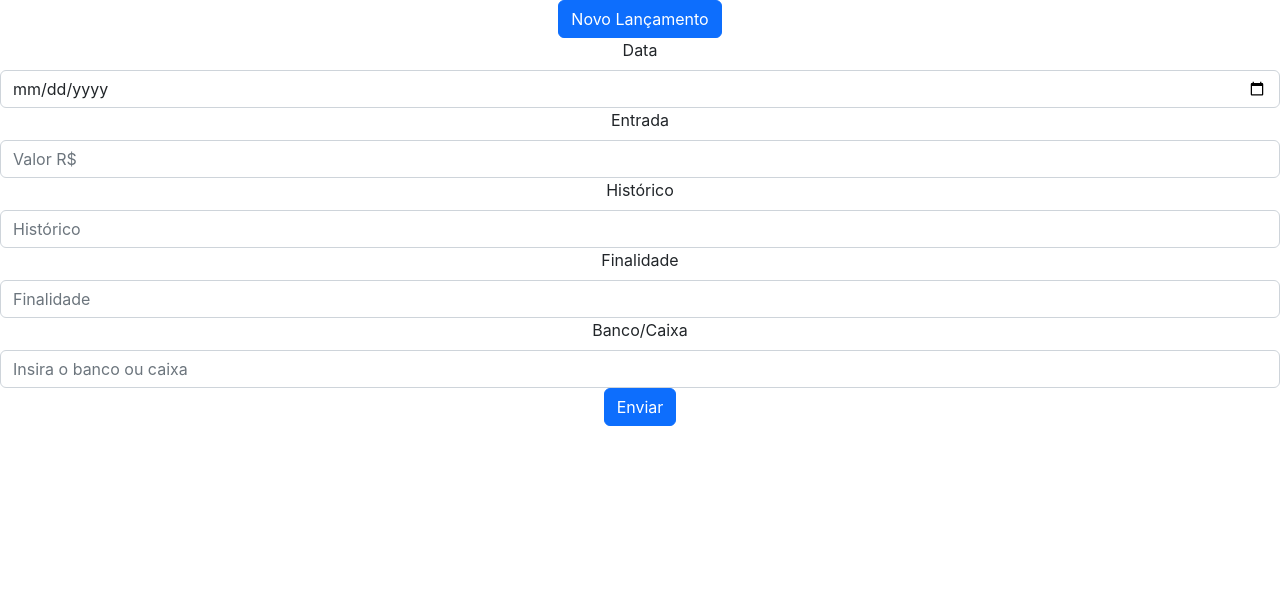
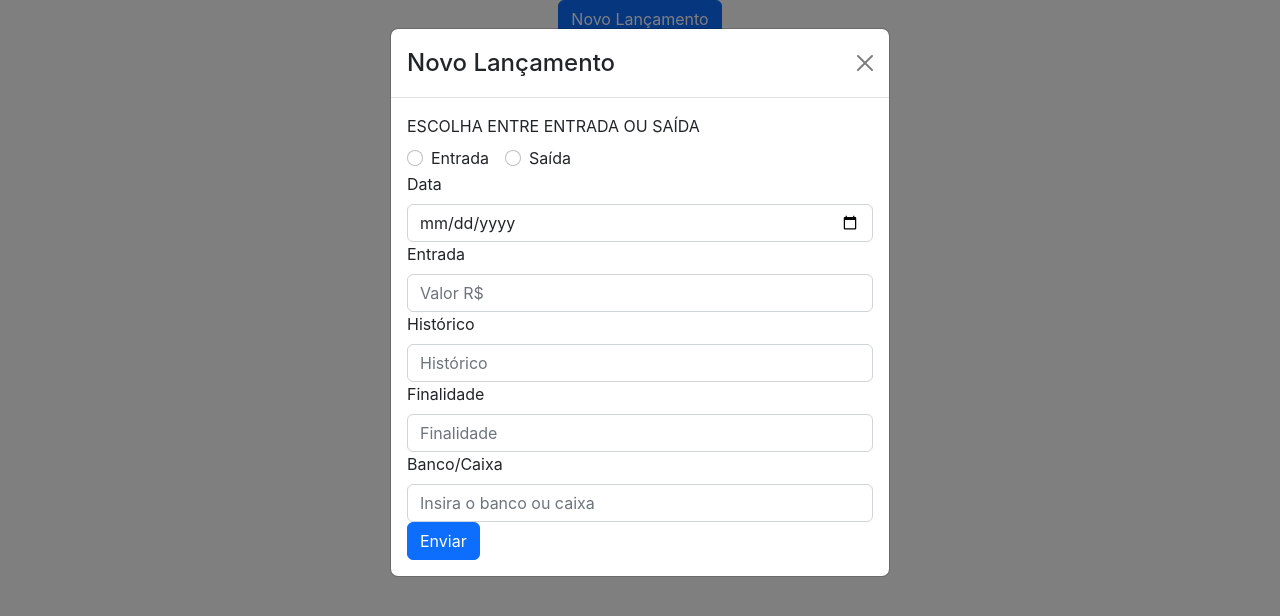
Before and after one commit to jonathasfrsantos/IBCNM_FRONT_RJS, a React (Create React App) app: page / in a window 1280 px wide. Both pictures are taken after a click on the button "Novo Lançamento". Shown: the top 616 px of the page. Built offline with nearby package versions, Linux system fonts and the light colour scheme.

Commit message:
adding radio button, props for mainForm and function for button show form

```diff
--- a/src/App.js
+++ b/src/App.js
@@ -1,13 +1,13 @@
 
 import './App.css';
 import { AddNewFormBtn } from './buttons/AddNewForm.Btn';
-import { MainForm } from './forms/MainForm';
+
 
 function App() {
   return (
     <div className="App">
       <AddNewFormBtn />
-      <MainForm />
+
     </div>
   );
 }
--- a/src/buttons/AddNewForm.Btn.js
+++ b/src/buttons/AddNewForm.Btn.js
@@ -1,14 +1,24 @@
+import { useState } from "react";
 import { Button } from "react-bootstrap";
+import { MainForm } from "../forms/MainForm";
 
-export function AddNewFormBtn(){
+export function AddNewFormBtn() {
+  const [showForm, setShowForm] = useState(false);
 
+  const handleClose = () => {
+    setShowForm(false);
+  };
 
-    return (
-        <div>
-            <Button variant="primary" onClick={console.log("click")}>
-                Novo Lançamento
-            </Button>
+  const handleShowForm = () => {
+    setShowForm((prevState) => (prevState = true));
+  };
 
-        </div>
-    )
+  return (
+    <div>
+      <Button variant="primary" onClick={handleShowForm}>
+        Novo Lançamento
+      </Button>
+      <MainForm show={showForm} close={handleClose} />
+    </div>
+  );
 }
--- a/src/forms/MainForm.js
+++ b/src/forms/MainForm.js
@@ -1,7 +1,7 @@
-import React, { useState } from 'react';
-import { Form, Button } from 'react-bootstrap';
+import React, { useState } from "react";
+import { Form, Button,  Modal, ModalBody } from "react-bootstrap";
 
-export function MainForm() {
+export function MainForm({show, close}) {
   const [lancamento, setLancamento] = useState({
     id: "",
     data: "",
@@ -9,21 +9,54 @@ export function MainForm() {
     saida: "",
     historico: "",
     finalidade: "",
-    bancoCaixa:""
+    bancoCaixa: "",
   });
 
+  const [tipoMovimento, setTipoMovimento] = useState("");
+
+
+
   const handleChange = (e) => {
-    setLancamento({...lancamento, [e.target.name]: e.target.value});
-  }
+    setLancamento({ ...lancamento, [e.target.name]: e.target.value });
+  };
 
   const handleSubmit = (event) => {
     event.preventDefault();
     setLancamento(lancamento);
     console.log(lancamento);
-
-  }
+  };
 
   return (
+    <div>
+      <Modal show={show} onHide={close}>
+        <Modal.Header closeButton>
+            <Modal.Title> Novo Lançamento </Modal.Title>
+        </Modal.Header>
+        <ModalBody>
+        <Form.Group controlId="formGroupTipoMovimento">
+        <Form.Label>ESCOLHA ENTRE ENTRADA OU SAÍDA</Form.Label>
+        <div>
+          <Form.Check
+            inline
+            label="Entrada"
+            type="radio"
+            name="tipoMovimento"
+            value="entrada"
+            checked={tipoMovimento === "entrada"}
+            onChange={(e) => setTipoMovimento(e.target.value)}
+          />
+          <Form.Check
+            inline
+            label="Saída"
+            type="radio"
+            name="tipoMovimento"
+            value="saida"
+            checked={tipoMovimento === "saida"}
+            onChange={(e) => setTipoMovimento(e.target.value)}
+          />
+        </div>
+      </Form.Group>
+
       <Form onSubmit={handleSubmit}>
         <Form.Group className="form-container">
           <Form.Label>Data</Form.Label>
@@ -33,7 +66,6 @@ export function MainForm() {
             value={lancamento.data}
             name="data"
             onChange={handleChange}
-
           />
         </Form.Group>
         <Form.Group controlId="formGroupEntrada">
@@ -81,5 +113,9 @@ export function MainForm() {
           Enviar
         </Button>
       </Form>
+
+        </ModalBody>
+    </Modal>
+    </div>
   );
 }
```
Lines whose indentation alone changed are shown as unchanged.
